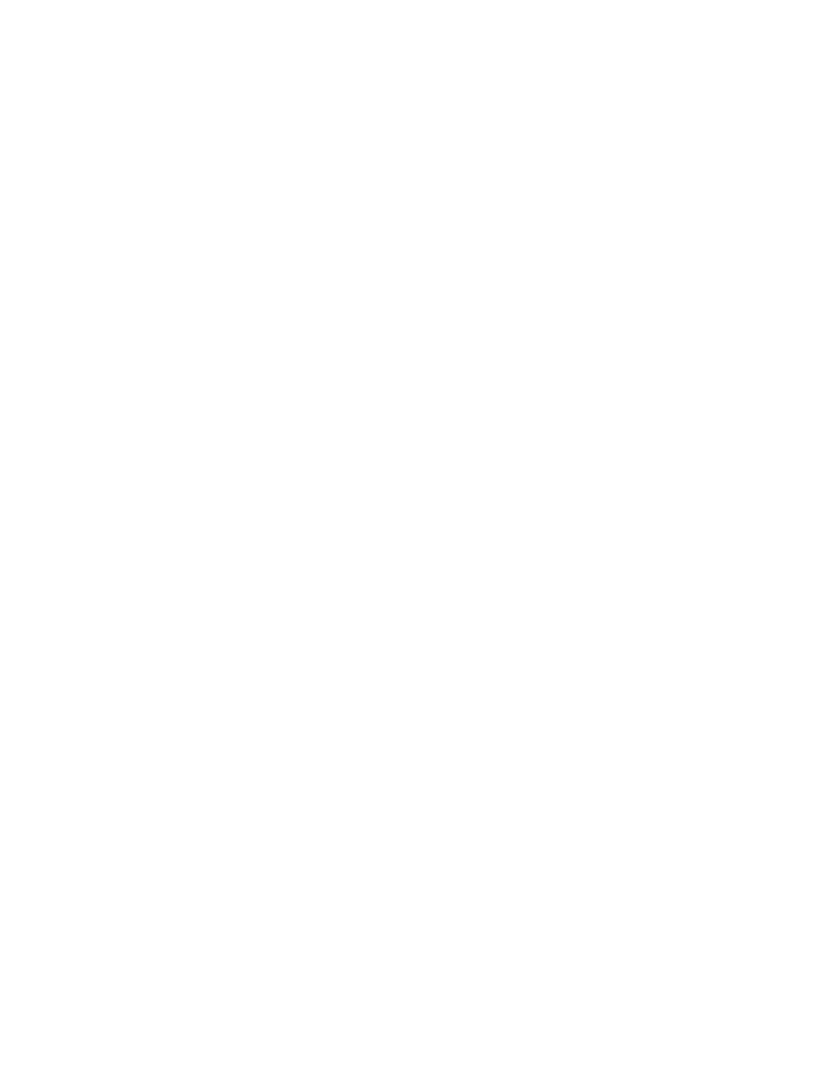
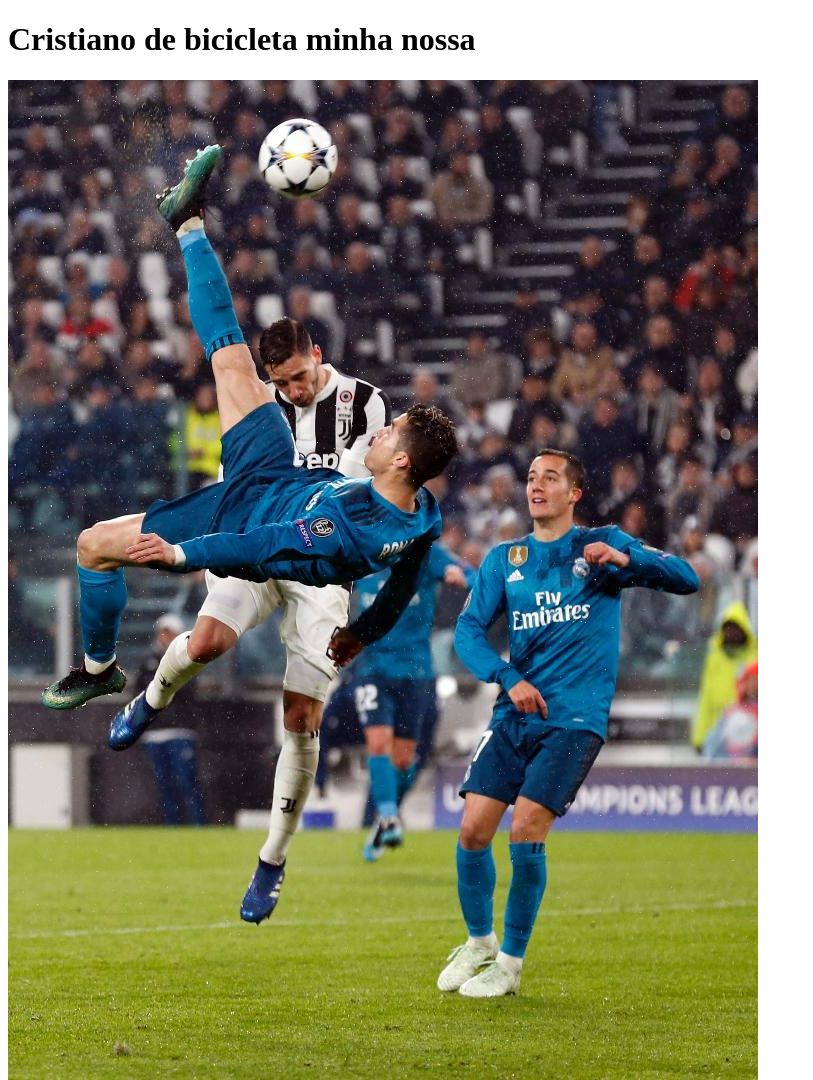
Before and after one commit to DomingosEnzo/EAD, a plain HTML site: page index.html in a window 1280 px wide. Shown: the whole page, without its empty margins (0-813 px from the left). Before the commit the page ends 800 px from the top, so only its background shows below. Drawn offline with Linux system fonts and the light colour scheme.

Commit message:
Add files via upload

```diff
--- a/index.html
+++ b/index.html
@@ -6,6 +6,7 @@
     <title>Document</title>
 </head>
 <body>
-
+    <h1>Cristiano de bicicleta minha nossa</h1>
+    <img src="gol-de-bicicleta-de-cristiano-ronaldo-pelo-real-madrid-contra-a-juventus-1622663604572_v2_750x1000.jpg">
 </body>
 </html>
```
Also changed, not shown: gol-de-bicicleta-de-cristiano-ronaldo-pelo-real-madrid-contra-a-juventus-1622663604572_v2_750x1000.jpg (added).
